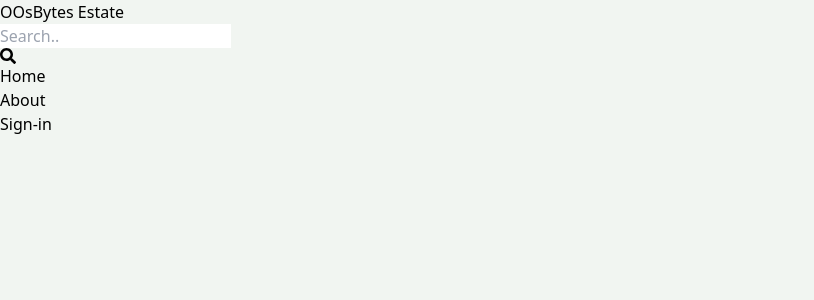
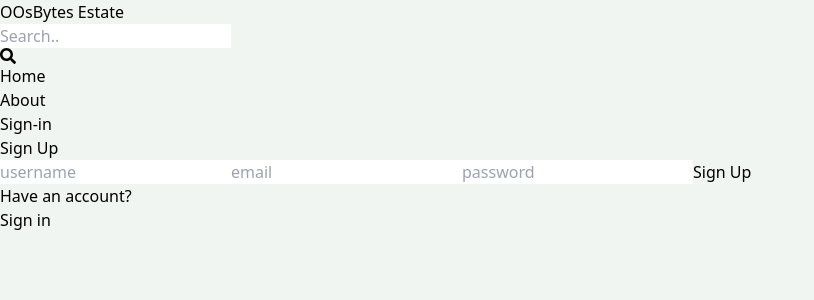
Before and after one commit to okashasaif/mern-estate, a React (Vite) app in the folder client/: page /Signup in a window 1280 px wide. Shown: the top 300 px of the page, without its empty margins (0-814 px from the left). Built offline with nearby package versions, Linux system fonts and the light colour scheme.

Commit message:
completed sign up page

```diff
--- a/client/src/App.jsx
+++ b/client/src/App.jsx
@@ -5,7 +5,7 @@
 import Profile from './pages/Signin';
 import Signin from "./pages/Signin";
 import Header from "./Components/Header";
-import Signout from "./pages/Signout";
+import Signup from "./pages/SignUp";
 
 const App = () => {
   return (
@@ -16,7 +16,7 @@
         <Route path="About" element={<About/>}/>
         <Route path="Profile" element={<Profile/>}/>
         <Route path="Signin" element={<Signin/>}/>
-        <Route path="Signout" element={<Signout/>}/>
+        <Route path="Signup" element={<Signup/>}/>
       </Routes>
 
     </BrowserRouter>
--- /dev/null
+++ b/client/src/pages/SignUp.jsx
@@ -0,0 +1,84 @@
+import { useState } from 'react';
+import { Link, useNavigate } from 'react-router-dom';
+
+export default function SignUp() {
+  const [formData, setFormData] = useState({});
+  const [error, setError] = useState(null);
+  const [loading, setLoading] = useState(false);
+  const navigate = useNavigate();
+  const handleChange = (e) => {
+    setFormData({
+      ...formData,
+      [e.target.id]: e.target.value,
+    });
+  };
+  const handleSubmit = async (e) => {
+    e.preventDefault();
+    try {
+      setLoading(true);
+      const res = await fetch('/api/auth/signup', {
+        method: 'POST',
+        headers: {
+          'Content-Type': 'application/json',
+        },
+        body: JSON.stringify(formData),
+      });
+      const data = await res.json();
+      console.log(data);
+      if (data.success === false) {
+        setLoading(false);
+        setError(data.message);
+        return;
+      }
+      setLoading(false);
+      setError(null);
+      navigate('/Signin');
+    } catch (error) {
+      setLoading(false);
+      setError(error.message);
+    }
+  };
+  return (
+    <div className='p-3 max-w-lg mx-auto'>
+      <h1 className='text-3xl text-center font-semibold my-7'>Sign Up</h1>
+      <form onSubmit={handleSubmit} className='flex flex-col gap-4'>
+        <input
+          type='text'
+          placeholder='username'
+          className='border p-3 rounded-lg'
+          id='username'
+          onChange={handleChange}
+        />
+        <input
+          type='email'
+          placeholder='email'
+          className='border p-3 rounded-lg'
+          id='email'
+          onChange={handleChange}
+        />
+        <input
+          type='password'
+          placeholder='password'
+          className='border p-3 rounded-lg'
+          id='password'
+          onChange={handleChange}
+        />
+
+        <button
+          disabled={loading}
+          className='bg-slate-700 text-white p-3 rounded-lg uppercase hover:opacity-95 disabled:opacity-80'
+        >
+          {loading ? 'Loading...' : 'Sign Up'}
+        </button>
+
+      </form>
+      <div className='flex gap-2 mt-5'>
+        <p>Have an account?</p>
+        <Link to={'/Signin'}>
+          <span className='text-blue-700'>Sign in</span>
+        </Link>
+      </div>
+      {error && <p className='text-red-500 mt-5'>{error}</p>}
+    </div>
+  );
+}
--- a/client/src/pages/Signin.jsx
+++ b/client/src/pages/Signin.jsx
@@ -1,21 +1,9 @@
 import React from 'react';
-import {Link} from 'react-router-dom';
 
 const Signin = () => {
     return (
-        <div className='p-3 max-w-lg mx-auto'>
-            <h1 className='text-3xl text-center font-semibold my-7'>Sign Up</h1>
-<form className='flex flex-col gap-4 '>
-            <input type="text" placeholder="username" className='border p-3 rounded-lg' id='username' />
-            <input type="email" placeholder="email" className='border p-3 rounded-lg' id='email' />
-            <input type="password" placeholder="password" className='border p-3 rounded-lg' id='password' />
-            <button className='bg-slate-700 text-white p-3 rounded-lg uppercase hover:opacity-95 disabled:opacity-80'> Sign Up
-            </button>
-</form>
-<div className='flex gap-2 mt-5'>
-<p className=''>Have an account?</p>
-<Link to={".sign-in"}><span className='text-blue-700'>Sign In</span></Link>
-</div>
+        <div>
+            signin
         </div>
     );
 }
--- a/client/src/pages/Signout.jsx
+++ /dev/null
@@ -1,11 +0,0 @@
-import React from 'react';
-
-const Signout = () => {
-    return (
-        <div>
-            Signout
-        </div>
-    );
-}
-
-export default Signout;
--- a/client/vite.config.js
+++ b/client/vite.config.js
@@ -3,5 +3,13 @@
 
 // https://vitejs.dev/config/
 export default defineConfig({
+  server:{
+    proxy:{
+      '/api': {
+        target: 'http://localhost:3000',
+        secure:false,
+      },
+    },
+  },
   plugins: [react()],
-})
+});
```
